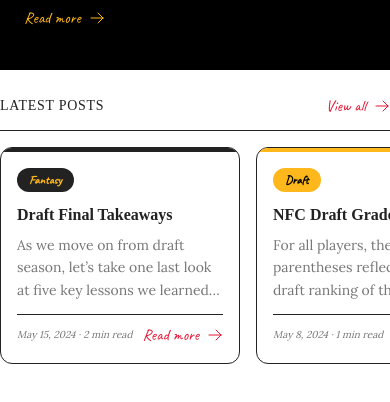
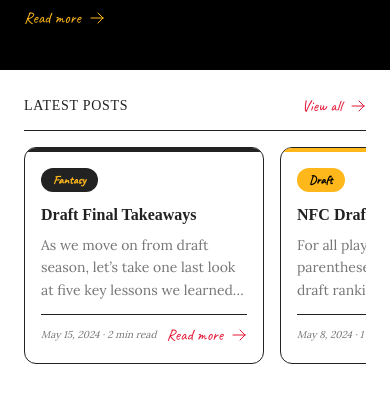
Before and after one commit to I-0110/beckersports, a Next.js app: page / in a window 390 px wide. Shown: the part 304-706 px from the top of the page. Built offline with nearby package versions, Linux system fonts and the light colour scheme; no server answers; a web font is replaced by a local one.

Commit message:
Fix: Post and Video Sections

```diff
--- a/app/page.tsx
+++ b/app/page.tsx
@@ -7,7 +7,7 @@ import VideoSection from "./ui/latest-snfb-videos/videoSection";
 export default function Home() {
 
   return (
-    <div className="flex flex-col flex-1">
+    <div>
       <Nav />
       <main>
         {/* Hero — newest post */}
--- a/app/ui/latest-posts/cardCarousel.tsx
+++ b/app/ui/latest-posts/cardCarousel.tsx
@@ -13,7 +13,7 @@ export default function CardCarousel({
     if (!posts || posts.length === 0) return null;
 
     return (
-        <section className="bg-chiefs-light py-6 sm:px-8 lg:px-12">
+        <section className="bg-chiefs-light py-6 px-6 sm:px-8 lg:px-12">
 
             {/* Section Header */}
             <div className="flex items-center justify-between mb-4 pb-3 border-b border-chiefs-2">
--- a/app/ui/latest-snfb-videos/videoSection.tsx
+++ b/app/ui/latest-snfb-videos/videoSection.tsx
@@ -14,14 +14,14 @@ export default async function VideoSection() {
 
       {/* Header */}
       <div className="flex items-center justify-between mb-4 pb-3 border-b border-chiefs-light">
-        <h2 className="font-logo text-sm tracking-wider uppercase text-chiefs-a">
+        <h2 className="font-logo text-sm tracking-wider uppercase text-chiefs-light">
           Sunday Night Foodball Videos
         </h2>
         <Link
           href="https://www.youtube.com/@sundaynightfoodball"
           target="_blank"
           rel="noopener noreferrer"
-          className="flex items-center gap-2 font-nav text-sm text-chiefs-a opacity-70 hover:opacity-100 transition-opacity"
+          className="font-nav text-base lg:text-lg inline-flex items-center gap-2 text-chiefs-a hover:brightness-150 transition-all"
         >
           Watch all on YouTube
           <ArrowRightIcon className="w-4 h-4" />
```
